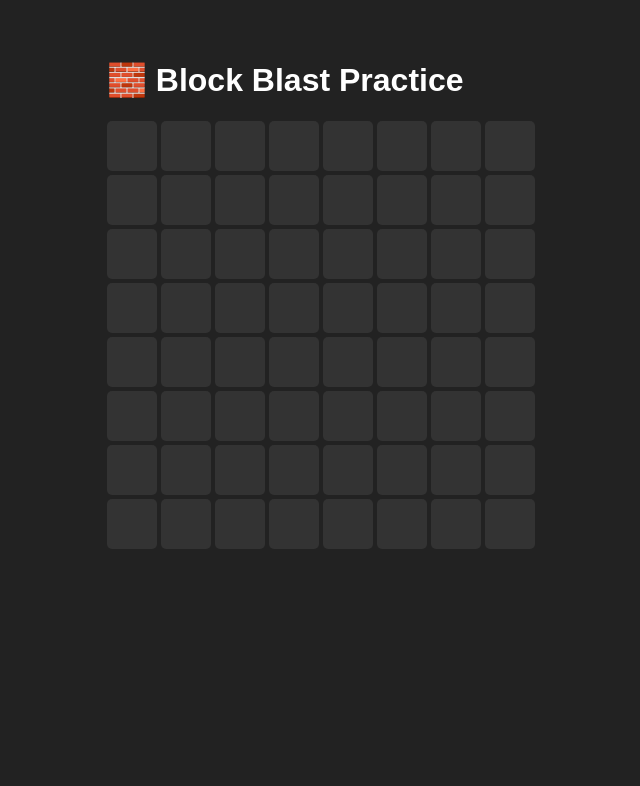
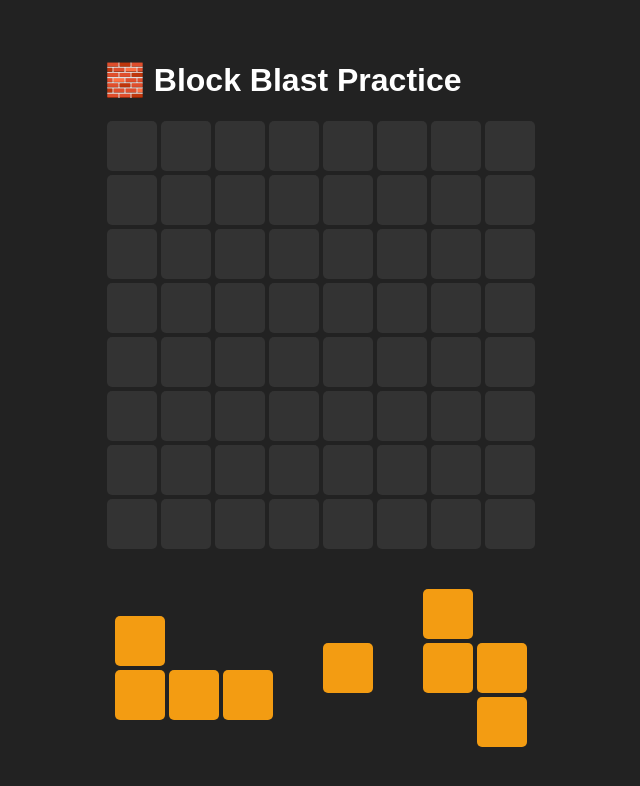
Before and after one commit to JoelDavisMsCoding/block-blast-practice, a React (Vite) app: page / in a window 1280 px wide. Shown: the top 786 px of the page, without its empty margins (319-959 px from the left). Built offline with nearby package versions, Linux system fonts and the light colour scheme.

Commit message:
Piece-Area
i made the piece area which is the area under the board where the available pieces that can be used are placed

```diff
--- a/src/App.jsx
+++ b/src/App.jsx
@@ -1,5 +1,6 @@
 import React, { useState } from "react";
 import GameBoard from "./components/GameBoard";
+import { generateThreePieces } from "./utils/pieces";
 
 function createEmptyBoard() {
   return Array(8).fill().map(() => Array(8).fill(0)); //The two arrays functions make it 8 X 8. first 8 =row /second 8 = columns
@@ -7,11 +8,13 @@ function createEmptyBoard() {
 
 function App() {
   const [board, setBoard] = useState(createEmptyBoard());
+  const [availablePieces, setAvailablePieces] = useState(generateThreePieces());
+  const [draggedPieceIndex, setDraggedPieceIndex] = useState(null);
 
   function handleCellClick(row, col){
     setBoard(prevBoard => {
-      const newBoard = prevBoard.map(arr => [...arr]);
-      newBoard[row][col] = newBoard[row][col] ? 0 : 1;
+      const newBoard = prevBoard.map(arr => [...arr]); //Makes a copy of board(DO NOT ALTER ORIGIONAL board!!)
+      newBoard[row][col] = newBoard[row][col] ? 0 : 1; //Uses copied board to make new changes to current cell.
       return newBoard;
     });
   }
@@ -19,9 +22,35 @@ function App() {
   return (
     <div>
       <h1>🧱 Block Blast Practice</h1>
-      <GameBoard board={board} onCellClick={handleCellClick}/>
-
-    </div>
+      <GameBoard
+        board={board}
+        onCellClick={handleCellClick}
+      />
+      <div className="pieces-area">
+        {availablePieces.map((piece, index) =>
+          piece ? (
+            <div
+              key={index}
+              className="piece"
+              style={{gridTemplateColumns: `repeat(${piece.block[0].length}, 50px)`}}
+              draggable
+              onDragStart={() => setDraggedPieceIndex(index)}
+            >
+              {piece.block.map((row, r) =>
+                row.map((val, c) => (
+                  <div
+                    key={`${r}-${c}`}
+                    className={`mini-cell ${val ? "filled" : ""}`}
+                  />
+                ))
+              )}
+            </div>
+          ) : (
+            <div key={index} className="piece empty" />
+          )
+        )}
+      </div>
+    </div>//End of main
   );
 }
 
--- a/src/components/GameBoard.jsx
+++ b/src/components/GameBoard.jsx
@@ -1,13 +1,14 @@
 import React from "react";
 
-function GameBoard({board, onCellClick}) {
+function GameBoard({board, onCellClick,}) {
   return (
     <div className="board">
       {board.map((row, rIndex) =>
-        row.map((cell, cIndex) => (
+        row.map((cell, cIndex) => ( //cell will have the rows and columns 8 by 8 when you print/display cell.
+
           <div
             key={`${rIndex}-${cIndex}`}
-            className={`cell ${cell ? "filled" : ""}`}
+            className={`cell ${cell ? "filled" : ""}`} //Adds the class name filled or leaves it cell(empty)
             onClick={() => onCellClick(rIndex, cIndex)}
           />
         )) //End row.map parenthesis
--- a/src/styles/styles.css
+++ b/src/styles/styles.css
@@ -1,5 +1,5 @@
 body {
-  background-color: #222;
+  background-color: #222;;
   color: white;
   font-family: sans-serif;
   display: flex;
@@ -11,8 +11,11 @@ body {
   padding-top: 40px;
 }
 
+h1 {place-content: center;}
+
 .board {
   display: grid;
+  justify-content: center;
   grid-template-columns: repeat(8, 50px);
   grid-template-rows: repeat(8, 50px);
   gap: 4px;
@@ -30,3 +33,36 @@ body {
 .cell.filled {
   background-color: #f39c12;
 }
+
+.pieces-area {
+  display: flex;
+  justify-content: center;
+  margin-top: 30px;
+  gap: 30px;
+}
+
+.piece {
+  display: grid;
+  place-content: center;  /* This will stop the horizontal space in the shape*/
+  gap: 4px;
+  cursor: grab;
+  padding: 10px;
+  border-radius: 6px;
+}
+
+.piece.empty {
+  width: 80px;
+  height: 60px;
+  opacity: 0.2;
+}
+
+.mini-cell {
+  width: 50px;
+  height: 50px;
+  background-color:transparent;
+  border-radius: 5px;
+}
+
+.mini-cell.filled {
+  background-color: #f39c12;
+}
--- /dev/null
+++ b/src/utils/pieces.js
@@ -0,0 +1,46 @@
+export const blocks = [
+ [[1,]],                                 // Single block
+ [[1, 1]],                              // 2 horizontal
+ [[1], [1]],                            // 2 vertical
+ [[1, 1], [1, 1]],                      // 2x2 square
+ [[1, 0], [0, 1]],                      // 2 blocks decline left to right
+ [[0, 1], [1, 0]],                      // 2 blocks incline left to right
+ [[1, 1], [1, 0]],                         // 3 blocks shaped like a reversed 7
+ [[1, 1], [0, 1]],                      // 3 blocks shaped like a 7
+ [[1, 0], [1, 1]],                      // 3 blocks shaped like a L
+ [[0, 1], [1, 1]],                      // 3 blocks shaped like a reversed L
+ [[1], [1], [1]],                       // 3 vertical
+ [[1, 1, 1]],                           // 3 horizontal
+ [[1, 0, 0], [0, 1, 0], [0, 0, 1]],     // 3 blocks decline left to right
+ [[0, 0, 1], [0, 1, 0], [1, 0, 0]],     // 3 blocks incline left to right
+ [[1, 1], [1, 0], [1, 0]],              // 4 blocks shaped like a reversed 7 (longer/vertically)
+ [[1, 1], [0, 1], [0, 1]],              // 4 blocks shaped like a 7 (longer/vertically)
+ [[1, 0, 0], [1, 1, 1]],                // 4 blocks shaped like a L (longer/horizontally)
+ [[1, 1, 1], [1, 0, 0,], [1, 0, 0]],    // 5 blocks shaped like a 7
+ [[1, 1, 1], [0, 0, 1,], [0, 0, 1]],    // 5 blocks shaped like a 7 reversed
+ [[0, 0, 1], [1, 1, 1]],                // 4 blocks shaped like a L reversed (longer/horizontally)
+ [[1, 1, 1], [0, 0, 1]],                // 4 blocks shaped like a gun facing the left
+ [[1, 1, 1], [1, 0, 0]],                // 4 blocks shaped like a gun facing the right
+ [[1, 1, 1], [1, 1, 1]],                // 3x3 rectangle
+ [[1, 1, 1], [1, 1, 1], [1, 1, 1]],     // 3x3 squared
+ [[1, 1, 1, 1]],                        // 4 horizontal
+ [[1], [1], [1], [1]],                  // 4 vertical
+ [[1, 1, 0], [0, 1, 1]],                // 4 blocks Z shape
+ [[0, 1, 1], [1, 1, 0]],                // 4 blocks reverse Z
+ [[1, 1, 1, 1, 1]],                     // 5 horizontal
+ [[1], [1], [1], [1], [1]],             // 5 vertical
+ [[1, 1, 1], [0, 1, 0]],                // T shape
+ [[1, 0], [1, 1], [1, 0]],              // T shape to the right
+ [[0, 1], [1, 1], [0, 1]],              // T shape to the left
+ [[1, 0,], [1, 1], [0, 1]],             // z shape facing upwards
+ [[0, 1,], [1, 1], [1, 0]]              // z shape facing downward
+];
+
+export function generatePiece(){
+    const block = blocks[Math.floor(Math.random() * blocks.length)];
+    return {block, colorId: Math.floor(Math.random() * 6) + 1};
+}
+
+export function generateThreePieces(){
+    return [generatePiece(), generatePiece(), generatePiece()];
+}
```
